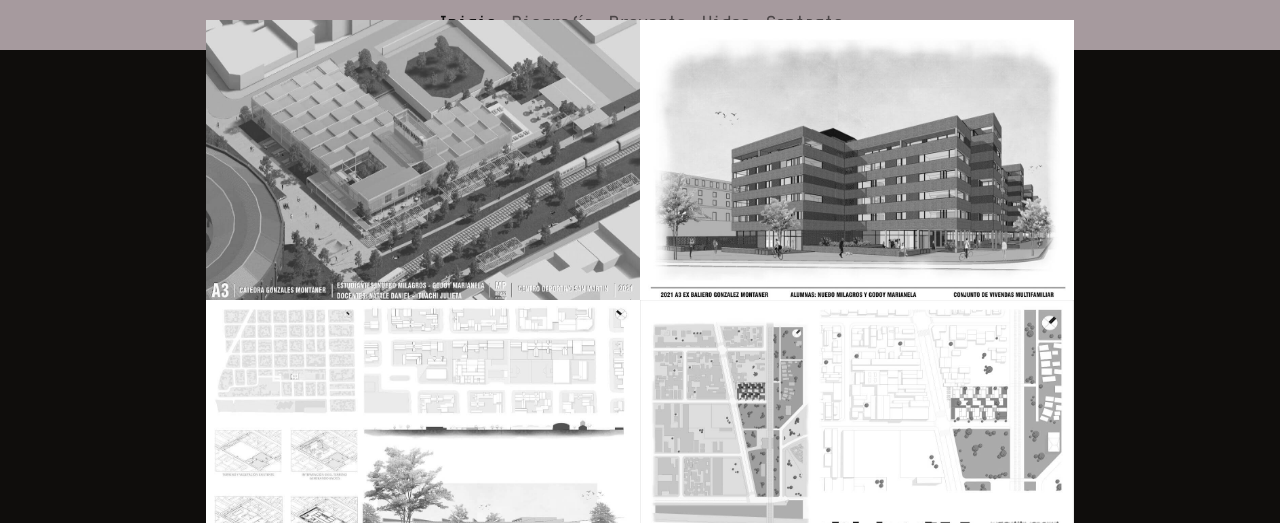
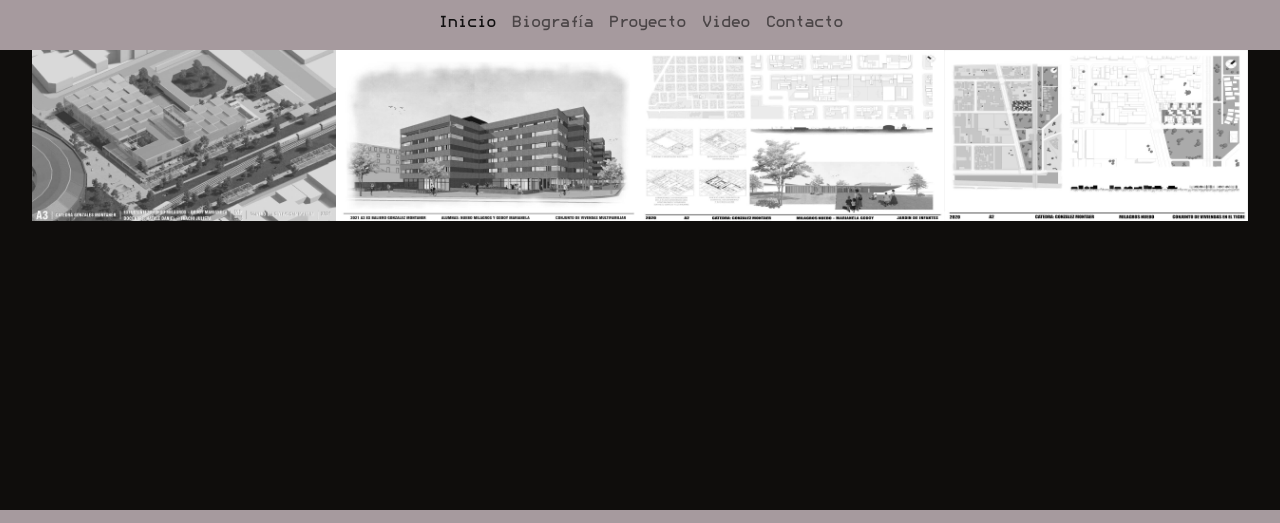
Before and after one commit to CataniaGianFranco/arqmn, a website: page page/project.html in a window 1280 px wide. Shown: the part 186-709 px from the top of the page. Drawn offline with nearby package versions, Linux system fonts and the light colour scheme; files whose address does not match are found by name.

Commit message:
Se modificaron.

```diff
--- a/page/project.html
+++ b/page/project.html
@@ -49,57 +49,14 @@
         </div>
       </nav>
   </header>
-    <main class="mainProject">
-        <div class="row">
-          <!-- <div class="col-12 col-md-6 col-lg-4">
-          <div class="card bg-dark text-white">
-            <img loading="lazy" src="../assets/image/centro-deportivo/1.jpeg" class="card-img" alt="...">
-            <div class="card-img-overlay">
-              <h5 class="card-title">CENTRO DEPORTIVO</h5>
-              <p class="card-text">Ubicación: M&M - San Martin</p>
-              <p class="card-text">Año: 2021</p>
-            </div>
-            </div>
-          </div>
-          <div class="col-12 col-md-6 col-lg-4">
-          <div class="card bg-dark text-white">
-            <img loading="lazy" src="../assets/image/conjunto-de-viviendas-multifamiliar/1.jpg" class="card-img" alt="...">
-            <div class="card-img-overlay">
-              <h5 class="card-title">CONJUNTO DE VIVIENDAS MULTIFAMILIAR</h5>
-              <p class="card-text">Ubicación: Villa Devoto</p>
-              <p class="card-text">Año: 2021</p>
-            </div>
-          </div>
-          </div>
-          <div class="col-12 col-md-6 col-lg-4">
-          <div class="card bg-dark text-white">
-            <img loading="lazy" src="../assets/image/jardin-de-infantes/1.jpeg" class="card-img" alt="...">
-            <div class="card-img-overlay">
-              <h5 class="card-title">JARDIN DE INFANTES</h5>
-              <p class="card-text">Ubicación: Desconocido</p>
-              <p class="card-text">Año: 2020</p>
-            </div>
-            </div>
-          </div>
-          <div class="col-12 col-md-6 col-lg-4">
-          <div class="card bg-dark text-white ">
-            <img loading="lazy" src="../assets/image/conjunto-de-viviendas/1.jpg" class="card-img" alt="...">
-            <div class="card-img-overlay">
-              <h5 class="card-title">CONJUNTO DE VIVIENDAS</h5>
-              <p class="card-text">Ubicación: MN - Tigre</p>
-              <p class="card-text">Año: 2020</p>
-            </div>
-          </div>
-          </div>
-        </div> -->
+    <main>
        <div class="containerProject">
+        <a href="../page/projectOne.html">
         <div class="box">
-          <div class="imgBx">
             <img loading="lazy" src="../assets/image/centro-deportivo/1.jpeg" alt="">
-          </div>
           <div class="content">
             <div>
-              <a href="../page/projectOne.html"><h2>Centro deportivo</h2></a>
+              <h2>Centro deportivo</h2>
               <p>
                 Ubicación: M&M - San Martin <br>
                 Año: 2021
@@ -107,50 +64,47 @@
             </div>
           </div>
         </div>
-
+      </a>
+      <a href="../page/projectTwo.html">
         <div class="box">
-          <div class="imgBx">
             <img loading="lazy" src="../assets/image/conjunto-de-viviendas-multifamiliar/1.jpg" alt="">
-          </div>
           <div class="content">
             <div>
-              <a href="../page/projectTwo.html"><h2>Conjunto de vivienda multifamiliar</h2></a>
+              <h2>Conjunto de vivienda multifamiliar</h2>
               <p>
                 Ubicación: Villa Devoto <br>
                 Año: 2021
               </p>
-            </div>
           </div>
         </div>
-
+        </div>
+      </a>
+      <a href="../page/projectThree.html">
         <div class="box">
-          <div class="imgBx">
             <img loading="lazy" src="../assets/image/jardin-de-infantes/1.jpeg" alt="">
-          </div>
           <div class="content">
             <div>
-              <a href="../page/projectThree.html"><h2>Jardin de infantes</h2></a>
+              <h2>Jardin de infantes</h2>
               <p>
                 Ubicación: Desconocido<br>
                 Año: 2020
               </p>
-            </div>
           </div>
         </div>
-
+        </div>
+      </a>
+      <a href="../page/projectFour.html">
         <div class="box">
-          <div class="imgBx">
             <img loading="lazy" src="../assets/image/conjunto-de-viviendas/1.jpg" alt="">
-          </div>
           <div class="content">
-            <section>
-              <a href="../page/projectFour.html"><h2>Conjunto de viviendas</h2></a>
+          <div>
+              <h2>Conjunto de viviendas</h2>
               <p>
                 Ubicación: MN - Tigre <br>
                 Año: 2020
               </p>
-            </section>
           </div>
+        </div>
         </div>
       </div>
     </main>
--- a/sass/partials/_project.scss
+++ b/sass/partials/_project.scss
@@ -9,18 +9,18 @@
   }
 
   .containerProject {
-    display: flex;
+    display: grid;
+    grid-template-columns: repeat(4, 1fr);
     position: relative;
-    flex-wrap: wrap;
     margin: auto;
     width: 100%;
-    justify-content: center;
+    padding: 0rem 2rem;
   }
 
   .containerProject .box {
     position: relative;
-    width: 434px;
-    height: 280px;
+    width: 100%;
+    height: 100%;
     overflow: hidden;
     transition: 0.5s;
     filter: grayscale(100%);
@@ -31,14 +31,6 @@
     z-index: 1;
     transform: scale(1.25);
     filter: grayscale(0);
-  }
-
-  .containerProject .box .imgBx {
-    position: absolute;
-    top: 0;
-    left: 0;
-    width: 100%;
-    height: 100%;
   }
 
   .containerProject .box .imgBx:before {
@@ -57,14 +49,6 @@
 
   .containerProject .box:hover .imgBx:before {
     opacity: 1;
-  }
-
-  .containerProject .box .imgBx img {
-    position: absolute;
-    top: 0;
-    left: 0;
-    width: 100%;
-    height: 100%;
   }
 
   .containerProject .box .content {
@@ -107,3 +91,7 @@
     transform: translateY(0);
     transition-delay: 0.25s;
   }
+
+  .containerProject .box img {
+    width: 100%;
+  }
```
Also changed, not shown: css/style.css (+0 -110 lines), css/main.css.
